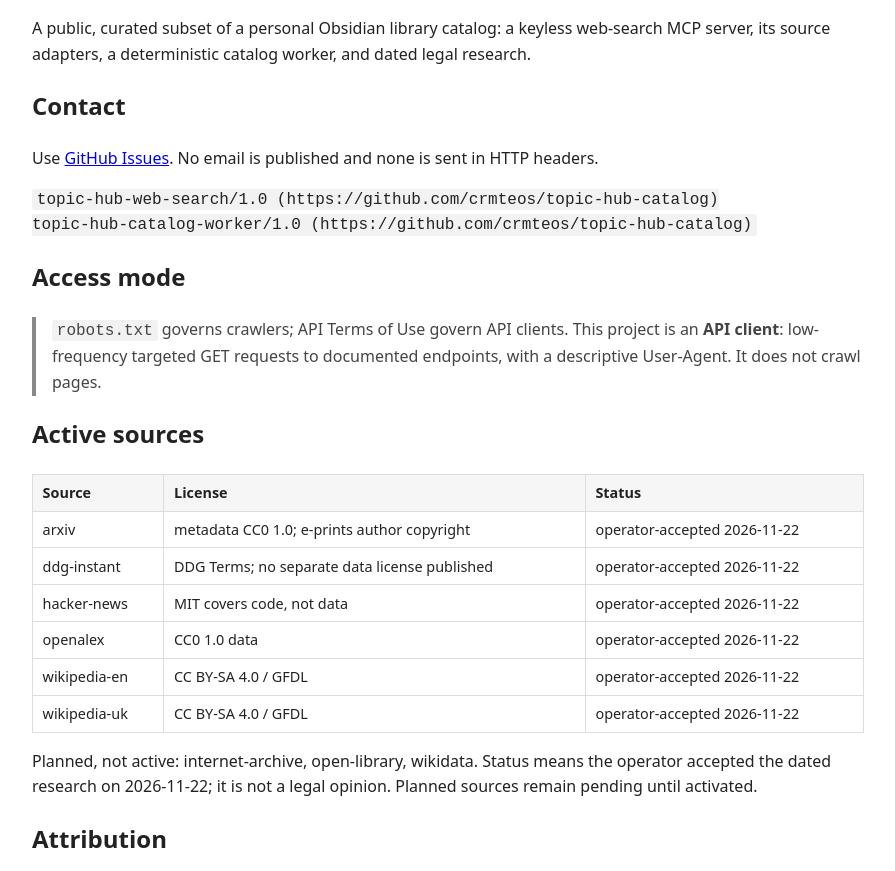
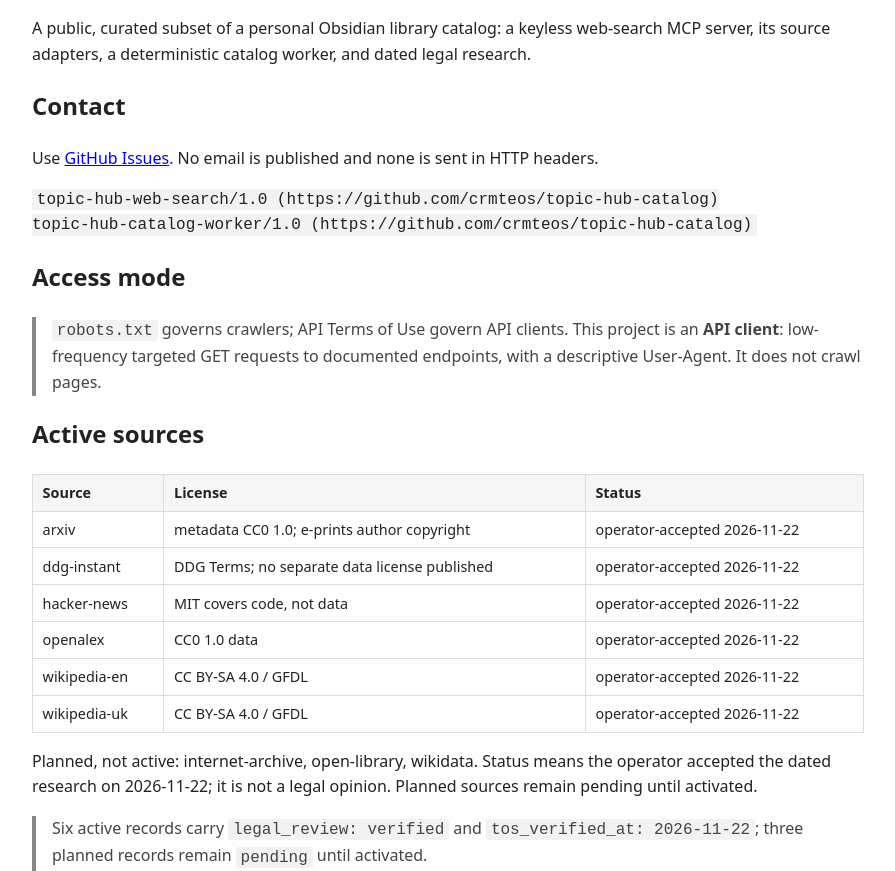
Before and after one commit to crmteos/topic-hub-catalog, a plain HTML site: page site/index.html in a window 1280 px wide. Shown: the part 81-952 px from the top of the page, without its empty margins (192-1087 px from the left). Drawn offline with Linux system fonts and the light colour scheme.

Commit message:
Docs: state sign-off fields on public site

```diff
--- a/site/index.html
+++ b/site/index.html
@@ -39,6 +39,7 @@ topic-hub-catalog-worker/1.0 (https://github.com/crmteos/topic-hub-catalog)</cod
     </tbody>
   </table>
   <p>Planned, not active: internet-archive, open-library, wikidata. Status means the operator accepted the dated research on 2026-11-22; it is not a legal opinion. Planned sources remain pending until activated.</p>
+  <p class="note">Six active records carry <code>legal_review: verified</code> and <code>tos_verified_at: 2026-11-22</code>; three planned records remain <code>pending</code> until activated.</p>
 
   <h2>Attribution</h2>
   <ul>
```
